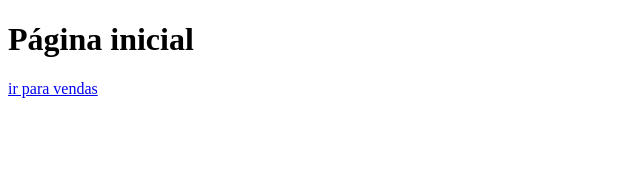
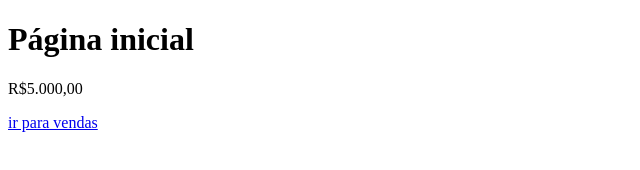
Before and after one commit to czfantin/aulagithub, a plain HTML site: page vendas.html in a window 1280 px wide. Shown: the whole page, without its empty margins (0-640 px from the left). Drawn offline with Linux system fonts and the light colour scheme.

Commit message:
Acrescentado o valor e titulo de vendas e index

```diff
--- a/vendas.html
+++ b/vendas.html
@@ -4,10 +4,11 @@
     <meta charset="UTF-8">
     <meta http-equiv="X-UA-Compatible" content="IE=edge">
     <meta name="viewport" content="width=device-width, initial-scale=1.0">
-    <title>Document</title>
+    <title>legal vendas</title>
 </head>
 <body>
     <h1>Página inicial</h1>
+    <p>R$5.000,00</p>
     <a href="index.html">ir para vendas</a>
 
 </body>
```
Also changed, not shown: index.html (+1 -1 lines).
